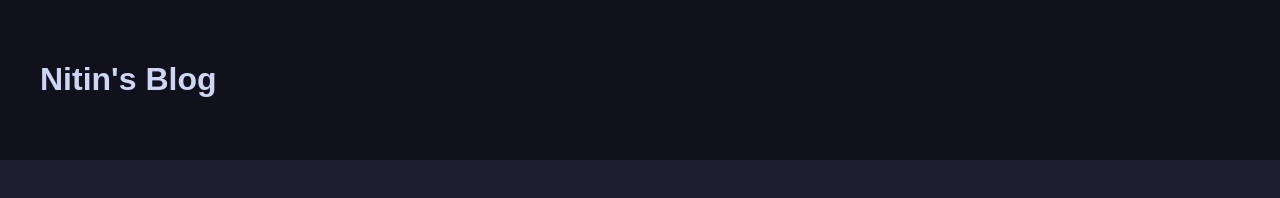
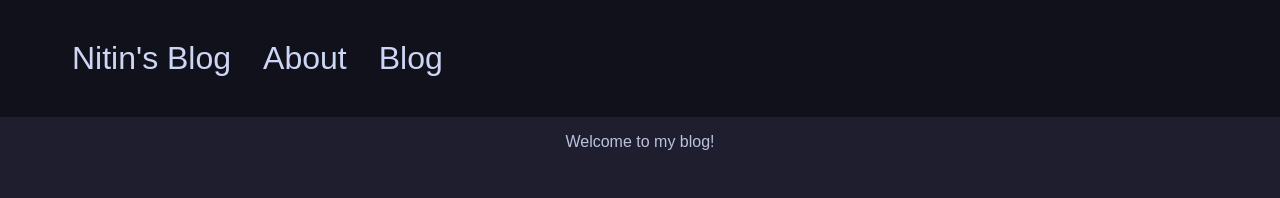
Before and after one commit to gatlanit/MyBlog, a plain HTML site: page index.html in a window 1280 px wide. Drawn offline with Linux system fonts and the light colour scheme; a web font is replaced by a local one.

Commit message:
Added new pages

```diff
--- a/index.html
+++ b/index.html
@@ -6,7 +6,14 @@
     </head>
     <body>
         <div class="header">
-            <h1>Nitin's Blog</h1>
+            <div class="container">
+                <a href="index.html" class="h1-text">Nitin's Blog</a>
+                <a href="index.html" class="h1-text">About</a>
+                <a href="index.html" class="h1-text">Blog</a>
+            </div>
+        </div>
+        <div>
+            <p>Welcome to my blog!</p>
         </div>
     </body>
 </html>
--- a/styles.css
+++ b/styles.css
@@ -7,6 +7,8 @@ body {
     background-color: #1e1e2e;
     color: #bac2de;
     margin: 0;
+    text-align: center;
+    font-family: 'Acumin-Variable-Concept', 'Arial', sans-serif;
 }
 
 .header {
@@ -17,3 +19,39 @@ body {
     font-family: 'Acumin-Variable-Concept', 'Arial', sans-serif;
     font-weight: lighter;
 }
+
+/* Flex container to arrange items in a row */
+.container {
+    display: flex;
+    align-items: center; /* Align items vertically centered */
+}
+
+/* Style for the regular button */
+.regular-button {
+    font-size: 1em; /* Adjust size as needed */
+    padding: 0.5em 1em; /* Padding for the button */
+    margin-right: 1em; /* Space between the button and the text */
+    border: none;
+    background-color: #333;
+    color: white;
+    border-radius: 5px;
+    cursor: pointer;
+}
+
+/* Style the anchor element to look like h1 text */
+.h1-text {
+    font-size: 2em; /* Adjust to match your h1 size */
+    text-decoration: none; /* Remove underline */
+    color: inherit; /* Inherit color from parent */
+    cursor: pointer; /* Change cursor to pointer */
+    margin-left: 1em; /* Space between clickable text elements */
+}
+
+/* Optional: Add some hover effects */
+.h1-text:hover {
+    color: #555; /* Change text color on hover */
+}
+
+.regular-button:hover {
+    background-color: #555; /* Change background color on hover */
+}
```
